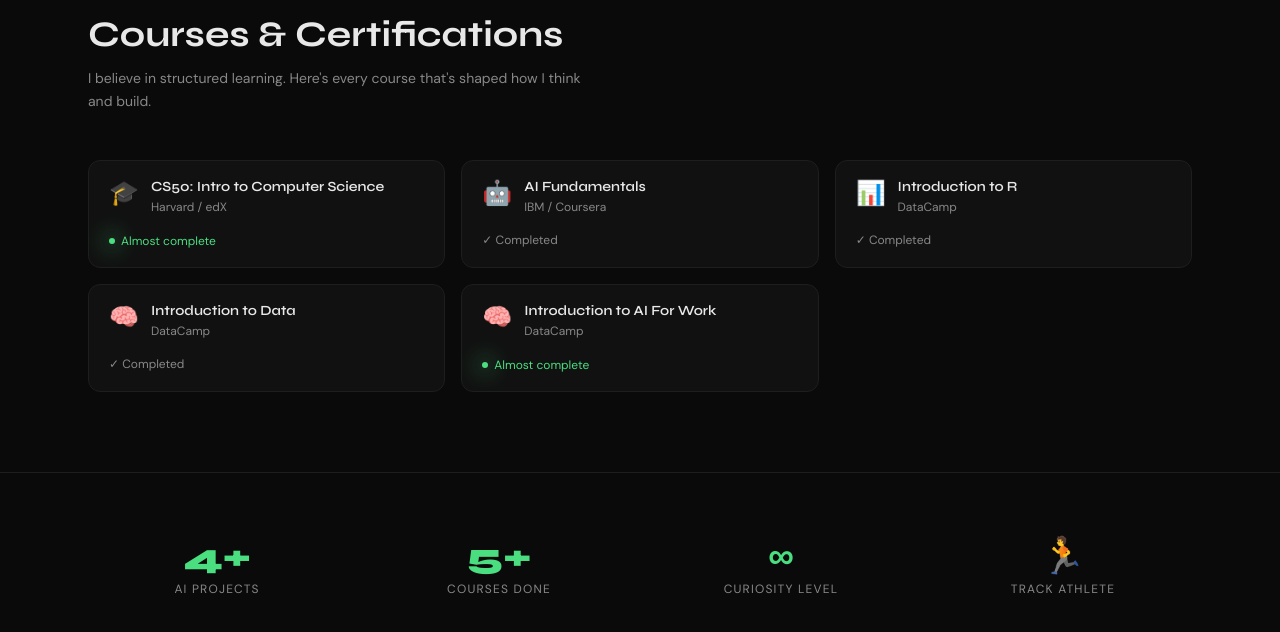
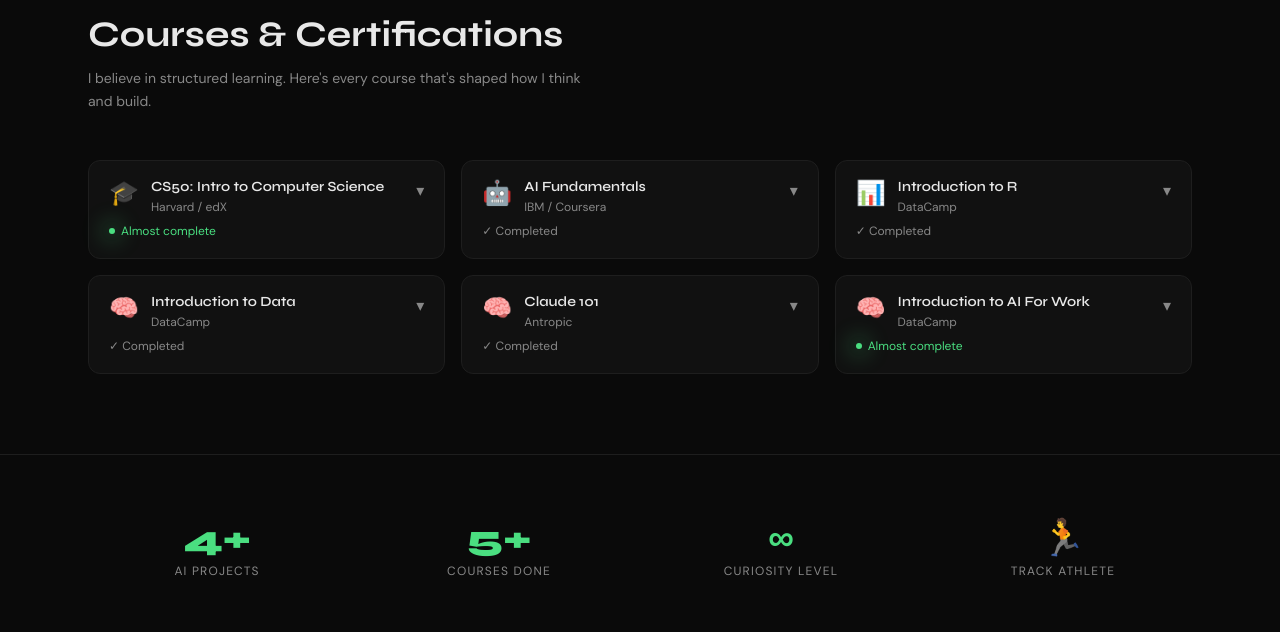
Before and after one commit to Shriyansh-24/Portfolio, a Flask app: page /about in a window 1280 px wide. Shown: the part 1176-1808 px from the top of the page. Run offline with Flask 3, Linux system fonts and the light colour scheme; some libraries are stand-ins or nearby versions.

Commit message:
Add expandable credential links

```diff
--- a/static/css/style.css
+++ b/static/css/style.css
@@ -191,6 +191,72 @@ body::before {
     box-shadow: 0 8px 24px rgba(0,0,0,0.4);
 }
 
+.credential-toggle {
+    width: 100%;
+    border: 0;
+    background: transparent;
+    color: inherit;
+    padding: 0;
+    margin: 0;
+    display: flex;
+    align-items: flex-start;
+    justify-content: space-between;
+    gap: 12px;
+    cursor: pointer;
+    text-align: left;
+}
+
+.credential-chevron {
+    color: #888888;
+    line-height: 1;
+    margin-top: 6px;
+    transition: transform 0.2s ease, color 0.2s ease;
+}
+
+.credential-toggle[aria-expanded="true"] .credential-chevron {
+    transform: rotate(180deg);
+    color: #4ade80;
+}
+
+.credential-panel {
+    margin-top: 14px;
+    padding-top: 14px;
+    border-top: 1px solid #1e1e1e;
+    display: grid;
+    gap: 10px;
+}
+
+.credential-link {
+    display: inline-flex;
+    align-items: center;
+    justify-content: center;
+    width: fit-content;
+    min-height: 30px;
+    font-size: 0.75rem;
+    font-weight: 600;
+    text-decoration: none;
+    color: #4ade80;
+    border: 1px solid rgba(74, 222, 128, 0.4);
+    border-radius: 999px;
+    padding: 6px 12px;
+    transition: background 0.2s ease, border-color 0.2s ease;
+}
+
+.credential-link:hover {
+    background: rgba(74, 222, 128, 0.08);
+    border-color: #4ade80;
+}
+
+.credential-link[aria-disabled="true"] {
+    color: #777777;
+    border-color: #2a2a2a;
+    cursor: default;
+}
+
+.credential-link[aria-disabled="true"]:hover {
+    background: transparent;
+}
+
 /* ---- Photo placeholder ---- */
 .photo-placeholder {
     background: #111111;
--- a/templates/about.html
+++ b/templates/about.html
@@ -115,77 +115,133 @@
 
         <div class="grid sm:grid-cols-2 lg:grid-cols-3 gap-4">
 
+            <!--
+                Credential framework:
+                1) Put your credential URL in data-credential-link
+                2) Clicking the title row toggles the credential panel
+            -->
+
             <!-- CS50 -->
-            <div class="course-badge fade-in delay-1">
-                <div class="flex items-start gap-3 mb-3">
+            <article class="course-badge credential-card fade-in delay-1" data-credential-link="">
+                <button class="credential-toggle" type="button" aria-expanded="false" aria-controls="credential-cs50">
+                    <div class="flex items-start gap-3">
                         <span class="text-2xl">🎓</span>
-                    <div>
+                        <div class="text-left">
                             <h3 class="font-display font-semibold text-sm text-text">CS50: Intro to Computer Science</h3>
                             <p class="text-dim text-xs mt-0.5">Harvard / edX</p>
                         </div>
                     </div>
-                <span class="inline-flex items-center gap-1.5 text-xs text-accent">
+                    <span class="credential-chevron" aria-hidden="true">▾</span>
+                </button>
+                <span class="inline-flex items-center gap-1.5 text-xs text-accent mt-2">
                     <span class="glow-dot" style="width:6px;height:6px;"></span>
                     Almost complete
                 </span>
+                <div class="credential-panel" id="credential-cs50" hidden>
+                    <a class="credential-link" href="#" target="_blank" rel="noopener noreferrer" aria-disabled="true">Add credential link</a>
                 </div>
+            </article>
 
             <!-- IBM AI -->
-            <div class="course-badge fade-in delay-2">
-                <div class="flex items-start gap-3 mb-3">
+            <article class="course-badge credential-card fade-in delay-2" data-credential-link="https://www.credly.com/badges/03afe2c9-c6c3-47be-82df-0185453be871/public_url">
+                <button class="credential-toggle" type="button" aria-expanded="false" aria-controls="credential-ibm-ai">
+                    <div class="flex items-start gap-3">
                         <span class="text-2xl">🤖</span>
-                    <div>
+                        <div class="text-left">
                             <h3 class="font-display font-semibold text-sm text-text">AI Fundamentals</h3>
                             <p class="text-dim text-xs mt-0.5">IBM / Coursera</p>
                         </div>
                     </div>
-                <span class="inline-flex items-center gap-1.5 text-xs text-dim">
+                    <span class="credential-chevron" aria-hidden="true">▾</span>
+                </button>
+                <span class="inline-flex items-center gap-1.5 text-xs text-dim mt-2">
                     ✓ Completed
                 </span>
+                <div class="credential-panel" id="credential-ibm-ai" hidden>
+                    <a class="credential-link" href="#" target="_blank" rel="noopener noreferrer" aria-disabled="true">Add credential link</a>
                 </div>
+            </article>
 
-            <!-- DataCamp -->
-            <div class="course-badge fade-in delay-3">
-                <div class="flex items-start gap-3 mb-3">
+            <!-- DataCamp: Intro to R -->
+            <article class="course-badge credential-card fade-in delay-3" data-credential-link="https://www.datacamp.com/completed/statement-of-accomplishment/course/a8a49c6a9c8a7f3113ec4a3402cbbb2f29ade895">
+                <button class="credential-toggle" type="button" aria-expanded="false" aria-controls="credential-r">
+                    <div class="flex items-start gap-3">
                         <span class="text-2xl">📊</span>
-                    <div>
+                        <div class="text-left">
                             <h3 class="font-display font-semibold text-sm text-text">Introduction to R</h3>
                             <p class="text-dim text-xs mt-0.5">DataCamp</p>
                         </div>
                     </div>
-                <span class="inline-flex items-center gap-1.5 text-xs text-dim">
+                    <span class="credential-chevron" aria-hidden="true">▾</span>
+                </button>
+                <span class="inline-flex items-center gap-1.5 text-xs text-dim mt-2">
                     ✓ Completed
                 </span>
+                <div class="credential-panel" id="credential-r" hidden>
+                    <a class="credential-link" href="#" target="_blank" rel="noopener noreferrer" aria-disabled="true">Add credential link</a>
                 </div>
+            </article>
 
-            <!-- DataCamp 2 -->
-            <div class="course-badge fade-in delay-1">
-                <div class="flex items-start gap-3 mb-3">
+            <!-- DataCamp: Intro to Data -->
+            <article class="course-badge credential-card fade-in delay-1" data-credential-link="https://www.datacamp.com/completed/statement-of-accomplishment/course/eea9b096d6572e60e639f7331240521816845734">
+                <button class="credential-toggle" type="button" aria-expanded="false" aria-controls="credential-data">
+                    <div class="flex items-start gap-3">
                         <span class="text-2xl">🧠</span>
-                    <div>
+                        <div class="text-left">
                             <h3 class="font-display font-semibold text-sm text-text">Introduction to Data</h3>
                             <p class="text-dim text-xs mt-0.5">DataCamp</p>
                         </div>
                     </div>
-                <span class="inline-flex items-center gap-1.5 text-xs text-dim">
+                    <span class="credential-chevron" aria-hidden="true">▾</span>
+                </button>
+                <span class="inline-flex items-center gap-1.5 text-xs text-dim mt-2">
                     ✓ Completed
                 </span>
+                <div class="credential-panel" id="credential-data" hidden>
+                    <a class="credential-link" href="#" target="_blank" rel="noopener noreferrer" aria-disabled="true">Add credential link</a>
                 </div>
+            </article>
 
-            <!-- Add more courses here as needed — follow the same pattern -->
-            <div class="course-badge fade-in delay-1">
-                <div class="flex items-start gap-3 mb-3">
+            <!-- Claude 101-->
+            <article class="course-badge credential-card fade-in delay-1" data-credential-link="https://verify.skilljar.com/c/qwx7b5e5vdti">
+                <button class="credential-toggle" type="button" aria-expanded="false" aria-controls="credential-claude">
+                    <div class="flex items-start gap-3">
                         <span class="text-2xl">🧠</span>
-                    <div>
+                        <div class="text-left">
+                            <h3 class="font-display font-semibold text-sm text-text">Claude 101</h3>
+                            <p class="text-dim text-xs mt-0.5">Antropic</p>
+                        </div>
+                    </div>
+                    <span class="credential-chevron" aria-hidden="true">▾</span>
+                </button>
+                <span class="inline-flex items-center gap-1.5 text-xs text-dim mt-2">
+                    ✓ Completed
+                </span>
+                <div class="credential-panel" id="credential-claude" hidden>
+                    <a class="credential-link" href="#" target="_blank" rel="noopener noreferrer" aria-disabled="true">Add credential link</a>
+                </div>
+            </article>
+
+            <!-- DataCamp: AI for Work -->
+            <article class="course-badge credential-card fade-in delay-2" data-credential-link="">
+                <button class="credential-toggle" type="button" aria-expanded="false" aria-controls="credential-ai-work">
+                    <div class="flex items-start gap-3">
+                        <span class="text-2xl">🧠</span>
+                        <div class="text-left">
                             <h3 class="font-display font-semibold text-sm text-text">Introduction to AI For Work</h3>
                             <p class="text-dim text-xs mt-0.5">DataCamp</p>
                         </div>
                     </div>
-                <span class="inline-flex items-center gap-1.5 text-xs text-accent">
+                    <span class="credential-chevron" aria-hidden="true">▾</span>
+                </button>
+                <span class="inline-flex items-center gap-1.5 text-xs text-accent mt-2">
                     <span class="glow-dot" style="width:6px;height:6px;"></span>
                     Almost complete
                 </span>
+                <div class="credential-panel" id="credential-ai-work" hidden>
+                    <a class="credential-link" href="#" target="_blank" rel="noopener noreferrer" aria-disabled="true">Add credential link</a>
                 </div>
+            </article>
 
         </div>
     </div>
```
Also changed, not shown: static/js/main.js (+38 -0 lines). Lines whose indentation alone changed are shown as unchanged.
